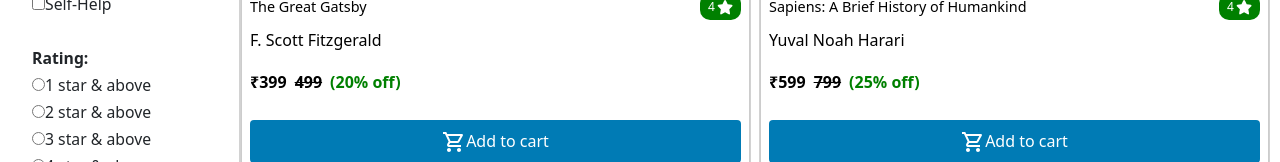
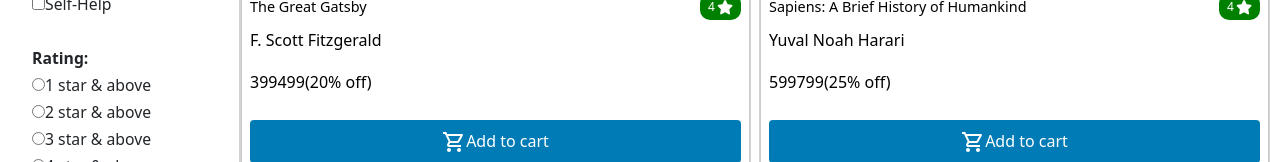
Before and after one commit to mayank12112000/Book-Store, a React (Vite) app: page /products in a window 1280 px wide. Shown: the part 339-501 px from the top of the page. Built offline with nearby package versions, Linux system fonts and the light colour scheme.

Commit message:
Revert "productcard css changes"
This reverts commit 683c43eae948ce60baeaf9405adb2876768db918.

```diff
--- a/src/components/ProductCard.css
+++ b/src/components/ProductCard.css
@@ -68,7 +68,6 @@
     display: flex;
     align-items: center;
     font-size: 1rem;
-    font-weight: 700;
     margin-top: 0.5rem;
   }
 
@@ -78,12 +77,3 @@
     width: 100%;
     margin-top: 0.5rem;
   }
-
-  .actual-price{
-    font-weight: 700;
-    padding: 0 8px;
-    text-decoration: line-through;
-  }
-  .price-percentage{
-    color: green;
-  }
--- a/src/components/ProductCard.jsx
+++ b/src/components/ProductCard.jsx
@@ -61,7 +61,7 @@
         </div>
         <p className='author'>{book.author}</p>
         <div className='price'>
-          <p className='disc-price'>₹{book.discountedPrice}</p>
+          <p className='disc-price'>{book.discountedPrice}</p>
           <p className='actual-price'>{book.price}</p>
           <p className='price-percentage'>{`(${book.discountPercentage}% off)`}</p>
         </div>
```
